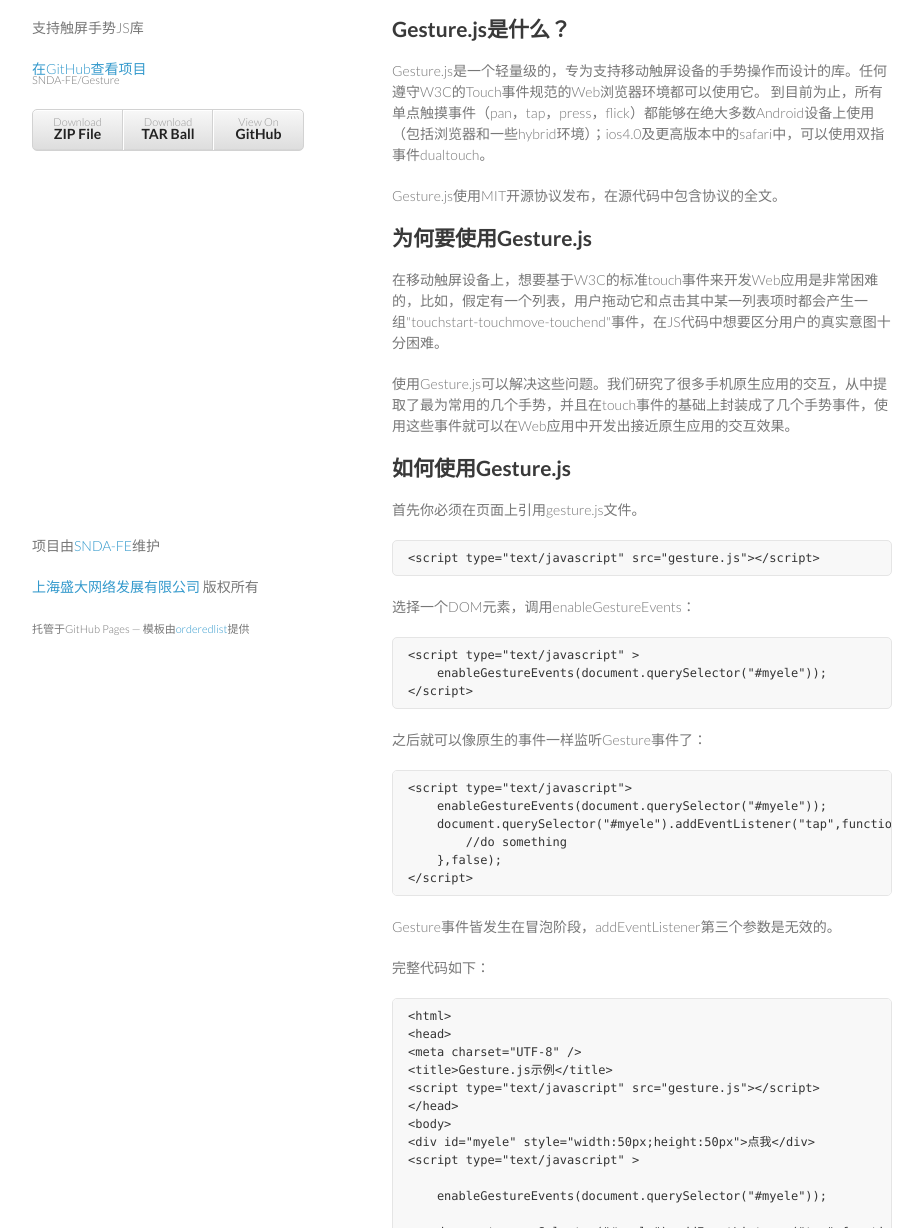
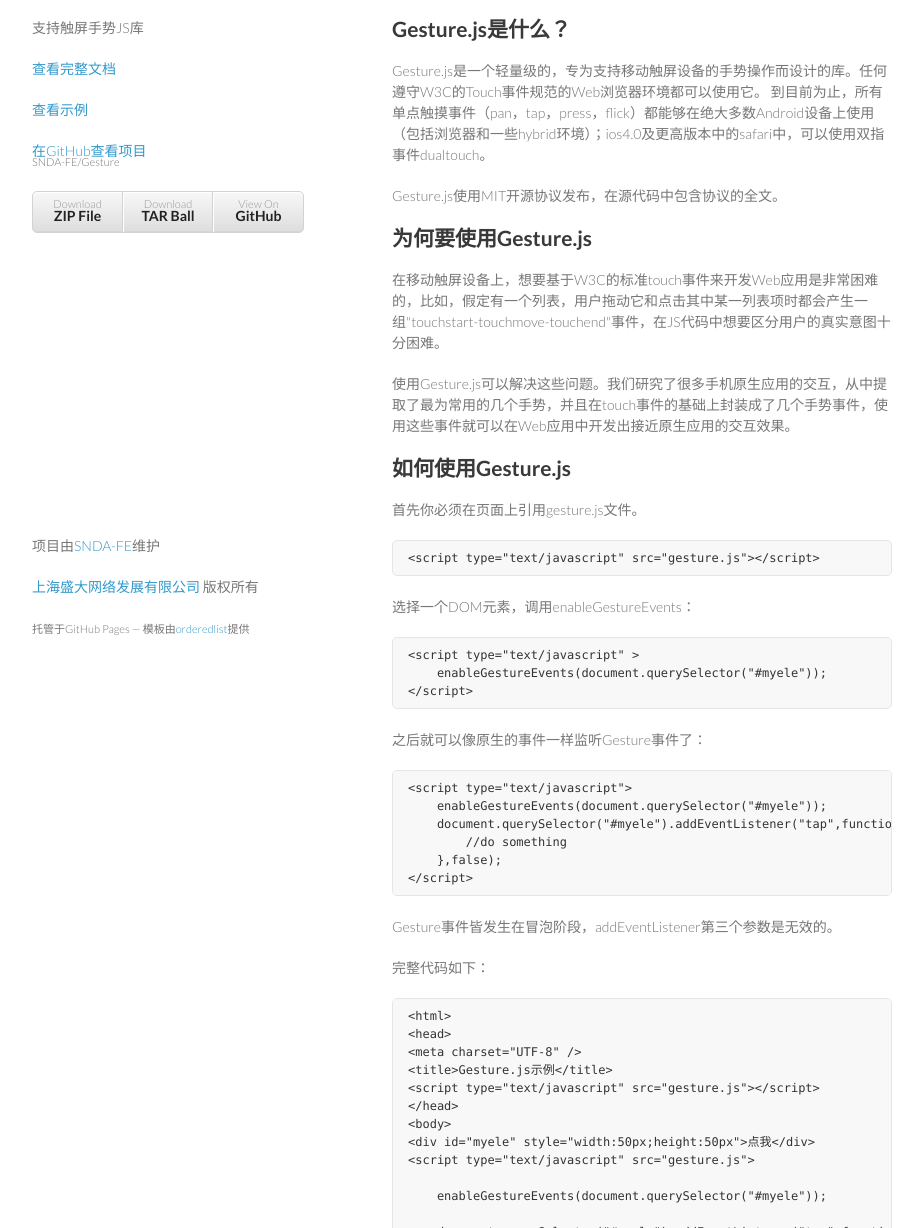
Before and after one commit to SNDA-FE/Gesture, a plain HTML site: page index.html in a window 1280 px wide. Shown: the part 92-1320 px from the top of the page, without its empty margins (178-1101 px from the left). Drawn offline with Linux system fonts and the light colour scheme.

Commit message:
Revert "fix doc issues"
This reverts commit cdc6f537ba905fdbfd459146c5237ea7591ec60c.

```diff
--- a/index.html
+++ b/index.html
@@ -17,8 +17,10 @@
       <header>
         <h1>Gesture.js</h1>
         <p>支持触屏手势JS库</p>
+        <p class="view"><a href="./doc/index.html">查看完整文档</a></p>
+        <p class="view"><a href="./samples">查看示例</a></p>
+        <p class="view"><a href="https://github.com/SNDA-FE/Gesture">在GitHub查看项目 <small>SNDA-FE/Gesture</small></a></p>
 
-        <p class="view"><a href="https://github.com/SNDA-FE/Gesture">在GitHub查看项目 <small>SNDA-FE/Gesture</small></a></p>
 
 
         <ul>
@@ -76,7 +78,7 @@
 &lt;/head&gt;
 &lt;body&gt;
 &lt;div id="myele" style="width:50px;height:50px"&gt;点我&lt;/div&gt;
-&lt;script type="text/javascript" &gt;
+&lt;script type="text/javascript" src="gesture.js"&gt;
 
     enableGestureEvents(document.querySelector("#myele"));
 
```
